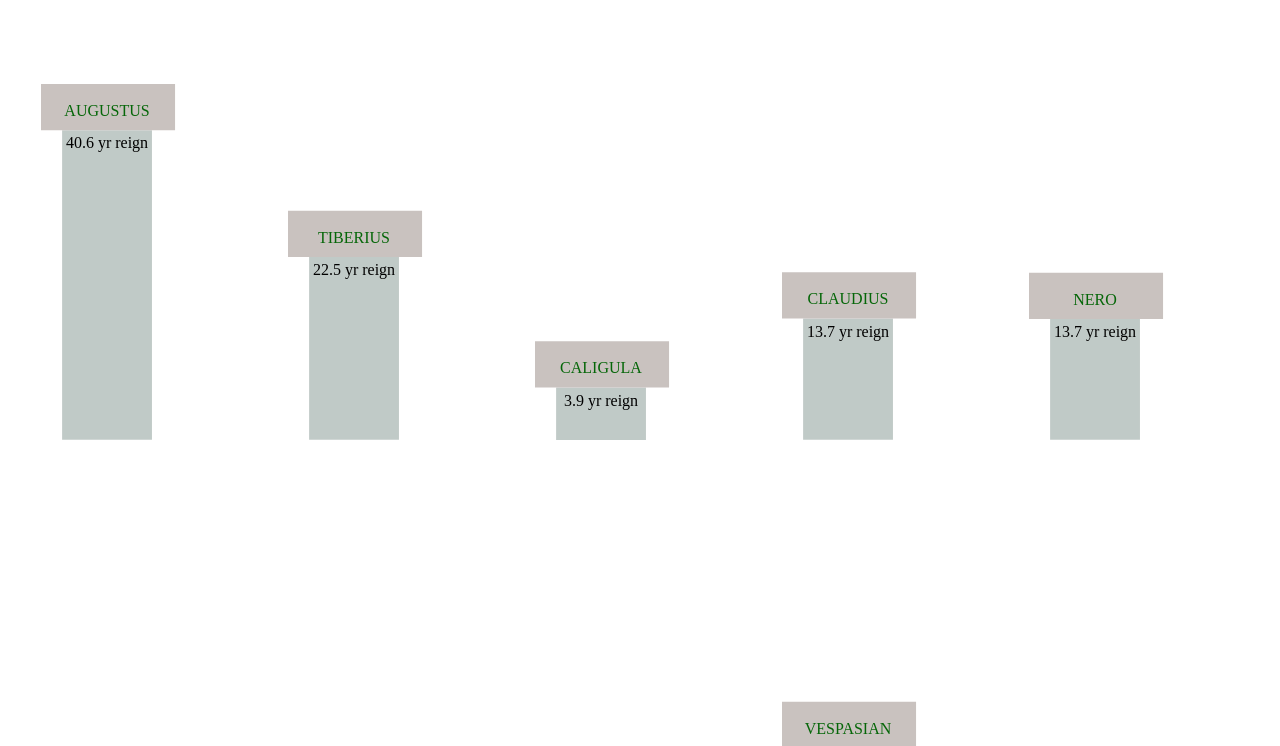
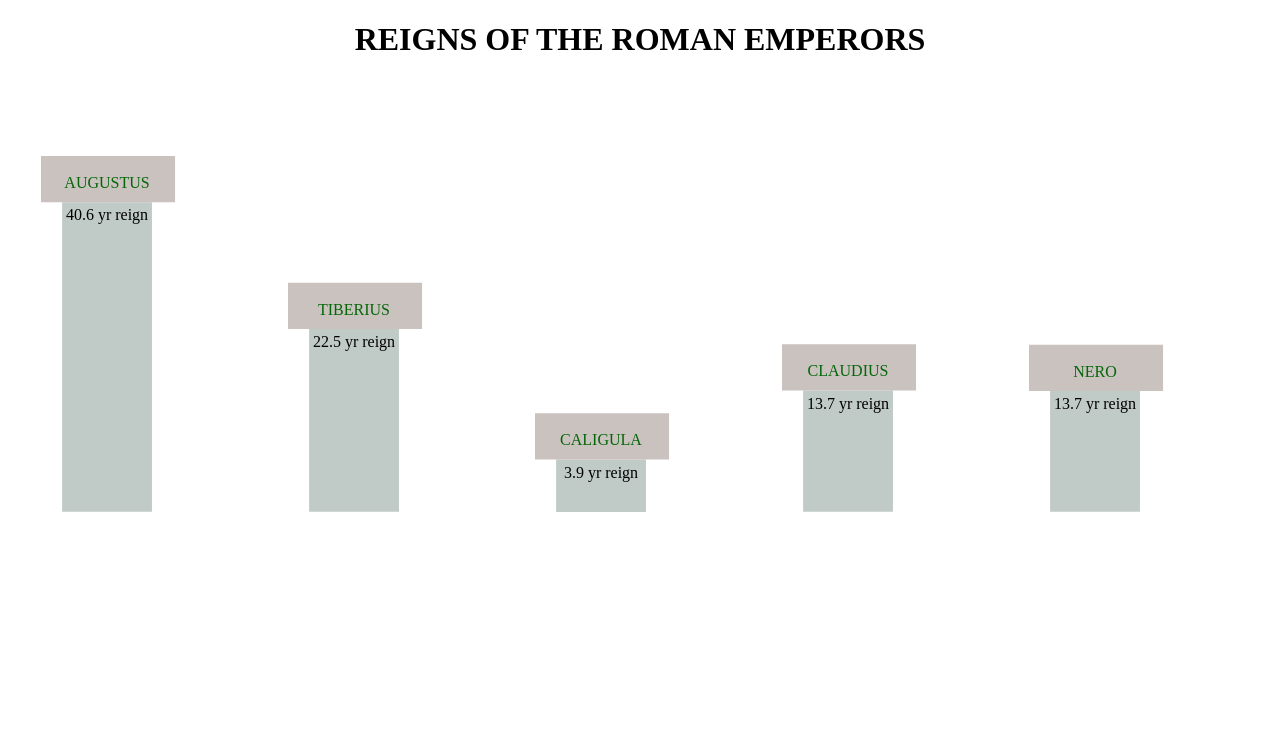
Before and after one commit to thompcd/vue-d3-emperors, a Vue app: page / in a window 1280 px wide. Shown: the top 746 px of the page. Built offline with nearby package versions, Linux system fonts and the light colour scheme.

Commit message:
add title

```diff
--- a/src/App.vue
+++ b/src/App.vue
@@ -1,5 +1,6 @@
 <template>
   <div id="app">
+    <h1>REIGNS OF THE ROMAN EMPERORS</h1>
     <Emperors/>
   </div>
 </template>
@@ -27,4 +28,8 @@ export default {
   -moz-osx-font-smoothing: grayscale;
   text-align: center;
 }
+h1{
+  font-family: 'AUGUSTUS';
+
+}
 </style>
```
